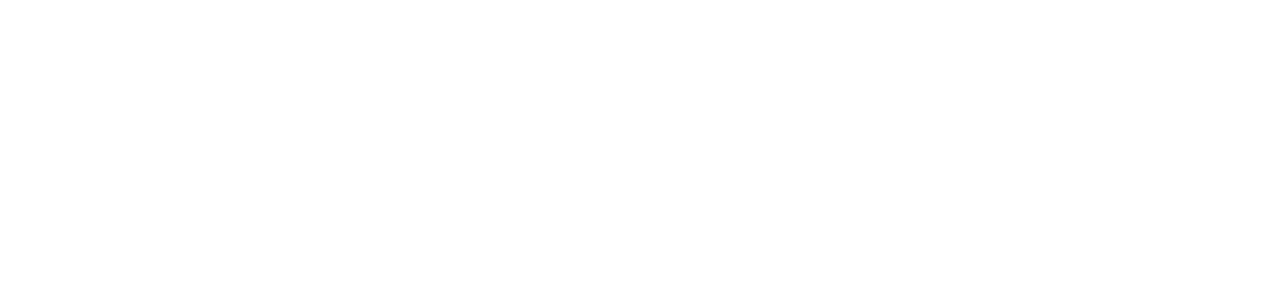
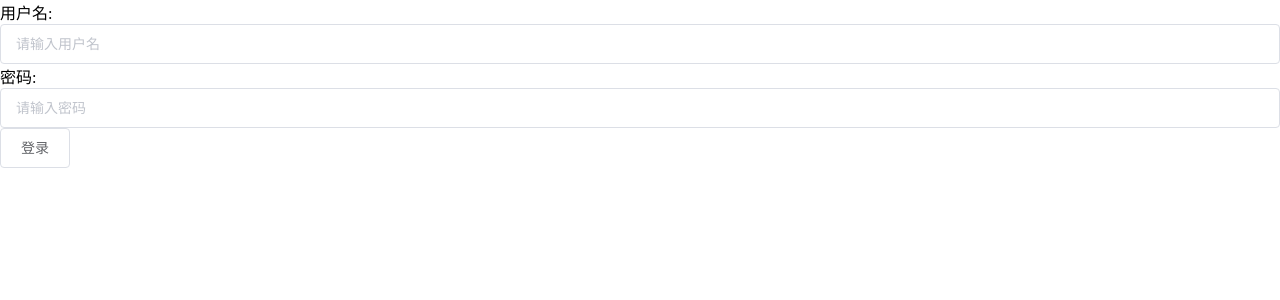
Before and after one commit to aroundworldp1/aroundworld, a Vue app in the folder project/aroundworld/: page /#/login in a window 1280 px wide. Before the commit this address led to /#/. Shown: the top 300 px of the page. Built offline with nearby package versions, Linux system fonts and the light colour scheme.

Commit message:
登录组件框架完成

```diff
--- a/project/aroundworld/src/components/login.vue
+++ b/project/aroundworld/src/components/login.vue
@@ -1,7 +1,7 @@
 <template>
     <div>
-        用户名:<el-input v-model="input" placeholder="请输入用户名"></el-input>
-        密码:<el-input placeholder="请输入密码" v-model="input" show-password></el-input>
+        用户名:<el-input v-model="input1" placeholder="请输入用户名"></el-input>
+        密码:<el-input placeholder="请输入密码" v-model="input2" show-password></el-input>
         <el-button>登录</el-button>
     </div>
 </template>
@@ -9,7 +9,8 @@
 export default {
     data(){
         return{
-            input:""
+            input1:"",
+            input2:""
         }
     }
 }
--- a/project/aroundworld/src/main.js
+++ b/project/aroundworld/src/main.js
@@ -4,11 +4,16 @@
 import store from './store'
 import header from './components/header'
 import lunbo from './components/lunbo'
-
-
+import ElementUI from 'element-ui'
+import 'element-ui/lib/theme-chalk/index.css'
+import axios from 'axios'
+axios.defaults.baseURL="http://127.0.0.1:3000/"
+axios.defaults.withCredentials=true
+Vue.prototype.axios = axios
 
 Vue.component('my-header',header);
 Vue.component('lunbo',lunbo);
+Vue.use(ElementUI);
 
 
 Vue.config.productionTip = false
--- a/project/aroundworld/src/router/index.js
+++ b/project/aroundworld/src/router/index.js
@@ -1,10 +1,11 @@
 import Vue from 'vue'
 import VueRouter from 'vue-router'
 import region from '../views/region.vue'
-
+import login from '../components/login.vue'
 Vue.use(VueRouter)
 
 const routes = [
+  {path:'/login',component:login},
   {path:'/region',component:region},
 ]
 
```
